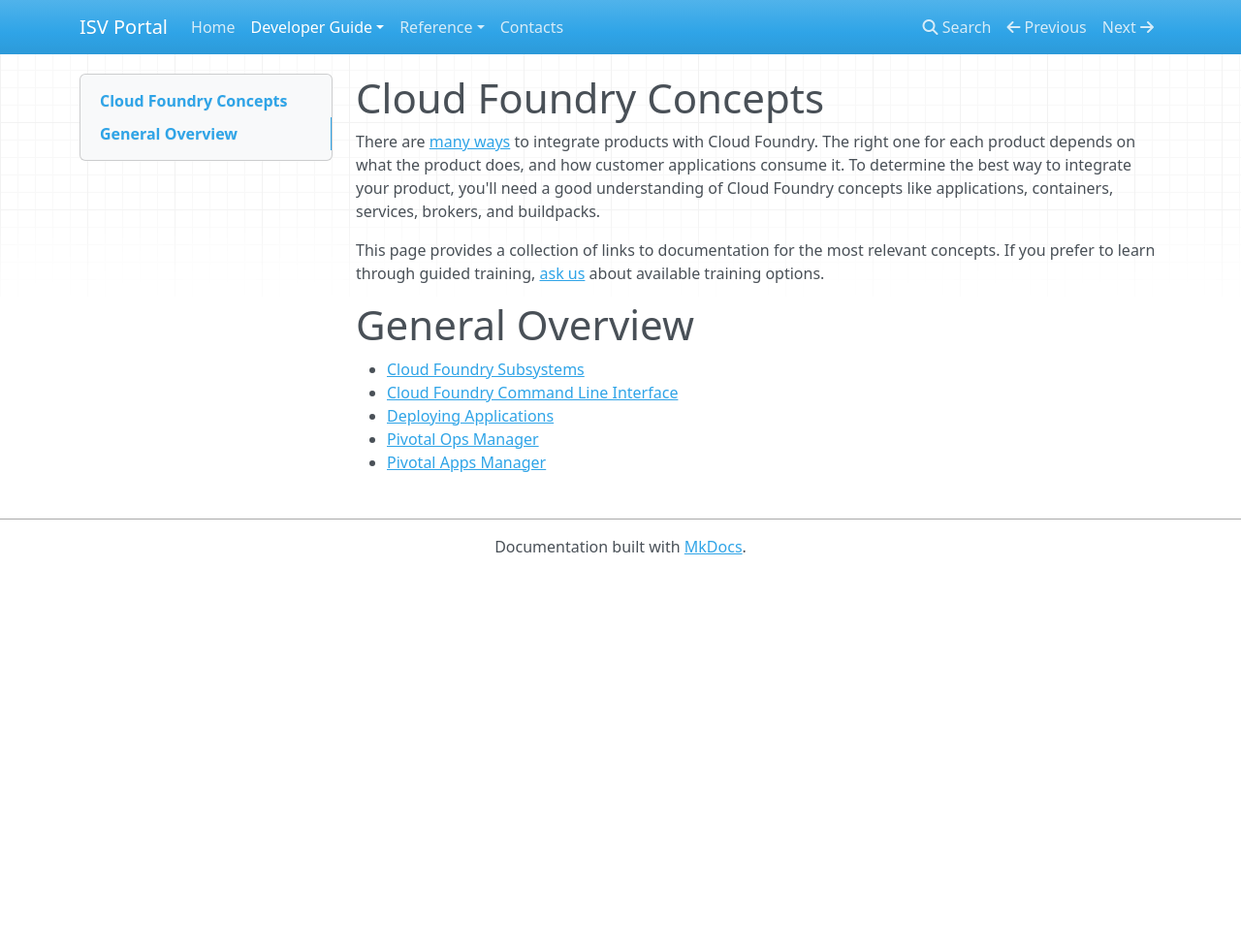
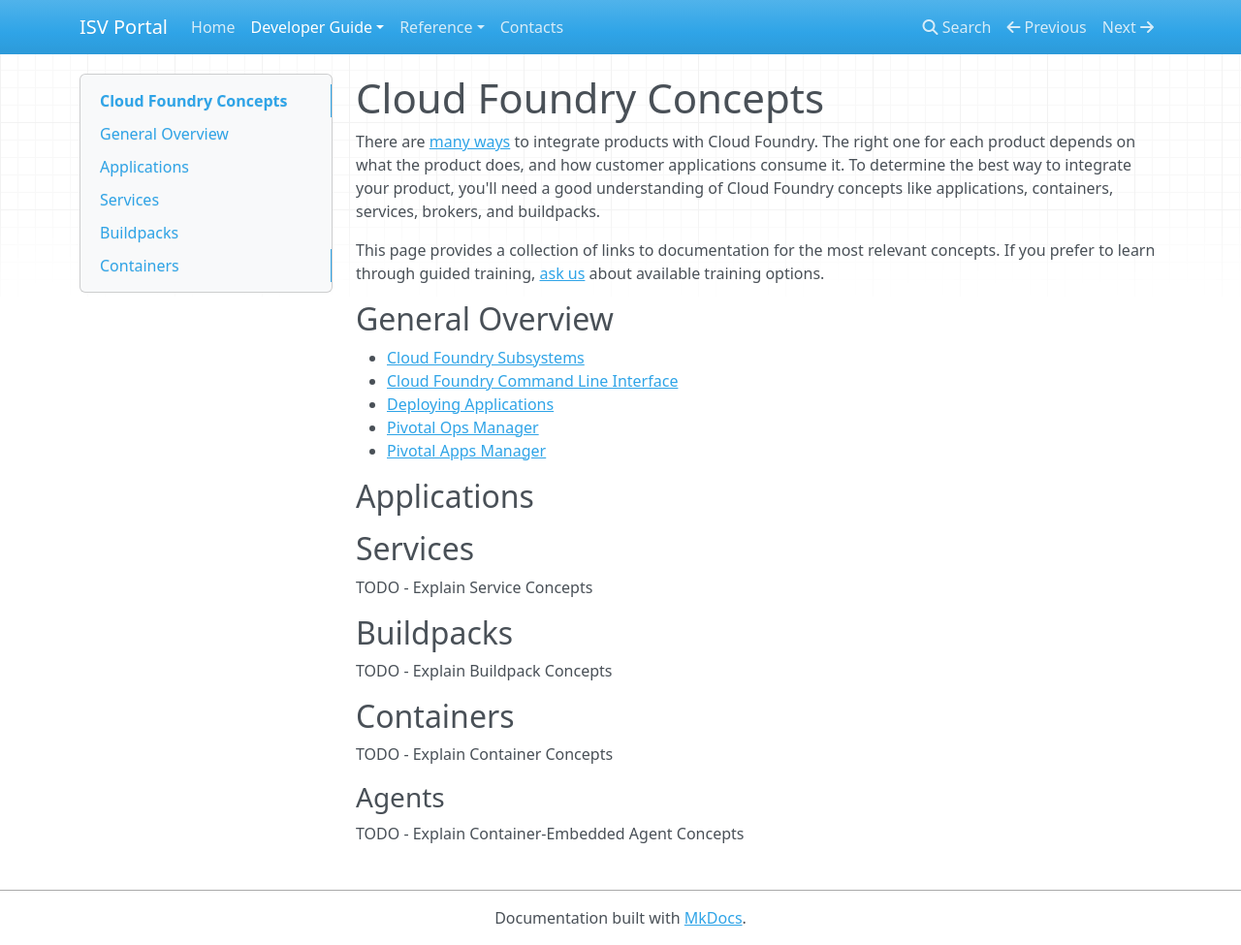
Before and after one commit to vmware-archive/isv-portal, an MkDocs documentation site: the page built from docs/cf-concepts.md, in a window 1280 px wide and 975 px high. Shown: the whole window at 97% size. Built offline with MkDocs 1.6.1, drawn with Linux system fonts in a browser that asks for light colours; nearby versions of some CDN libraries; old or Windows-style settings are respelled for this version of MkDocs.

Commit message:
Fixes all dead links, replaced them with TODOs

```diff
--- a/docs/cf-concepts.md
+++ b/docs/cf-concepts.md
@@ -10,10 +10,33 @@
 concepts. If you prefer to learn through guided training,
 [ask us](mailto:mjoseph@pivotal.io) about available training options.
 
-# General Overview
+## General Overview
 
 - [Cloud Foundry Subsystems](http://docs.pivotal.io/pivotalcf/concepts/overview.html)
 - [Cloud Foundry Command Line Interface](http://docs.pivotal.io/pivotalcf/cf-cli/index.html)
 - [Deploying Applications](http://docs.pivotal.io/pivotalcf/devguide/index.html)
 - [Pivotal Ops Manager](http://docs.pivotal.io/pivotalcf/customizing/pcf-interface.html)
 - [Pivotal Apps Manager](http://docs.pivotal.io/pivotalcf/console/index.html)
+
+<a name="applications"></a>
+## Applications
+
+<a name="services"></a>
+## Services
+
+TODO - Explain Service Concepts
+
+<a name="buildpacks"></a>
+## Buildpacks
+
+TODO - Explain Buildpack Concepts
+
+<a name="containers"></a>
+## Containers
+
+TODO - Explain Container Concepts
+
+<a name="agents"></a>
+### Agents
+
+TODO - Explain Container-Embedded Agent Concepts
--- a/mkdocs.yml
+++ b/mkdocs.yml
@@ -5,10 +5,25 @@
 - 'Developer Guide':
   - 'Getting Started': 'getting-started.md'
   - 'Cloud Foundry Concepts': 'cf-concepts.md'
+  - 'Integration Types': 'integration-types.md'
   - 'Stages of Integration': 'stages.md'
+  - 'Development Process': 'development.md'
+  - 'Documentation': 'tile-documentation.md'
+  - 'Continuous Integration': 'concourse.md'
 - 'Reference':
-  - 'Tile Generator': 'tile-generator.md'
-  - 'PCF Command': 'pcf-command.md'
+  - 'Commands':
+    - 'Tile Generator': 'tile-generator.md'
+    - 'PCF Command': 'pcf-command.md'
+    - 'Concourse': 'concourse.md'
+  - 'Components':
+    - 'Service Brokers': 'service-brokers.md'
+    - 'Managed Services': 'managed-services.md'
+    - 'Dynamic Services': 'dynamic-services.md'
+    - 'Buildpacks': 'buildpacks.md'
+    - 'Embedded Agents': 'embedded-agents.md'
+  - 'Setup':
+    - 'PCF Dev': 'setup-pcfdev.md'
+    - 'PCF': 'setup-pcf.md'
 - 'Contacts': 'contacts.md'
 
 markdown_extensions:
```
Also changed, not shown: docs/buildpacks.md (added, +3 -0 lines), docs/concourse.md (added, +10 -0 lines), docs/contacts.md (+6 -0 lines), docs/development.md (added, +14 -0 lines), docs/dynamic-services.md (added, +3 -0 lines), docs/embedded-agents.md (added, +3 -0 lines), docs/getting-started.md (+14 -14 lines), docs/integration-types.md (added, +7 -0 lines), docs/managed-services.md (added, +3 -0 lines), docs/pcf-dev.md (deleted, +0 -3 lines), docs/service-brokers.md (added, +3 -0 lines), docs/setup-pcf.md (added, +14 -0 lines), docs/setup-pcfdev.md (added, +6 -0 lines), docs/stages.md (+3 -0 lines), 2 more files.
